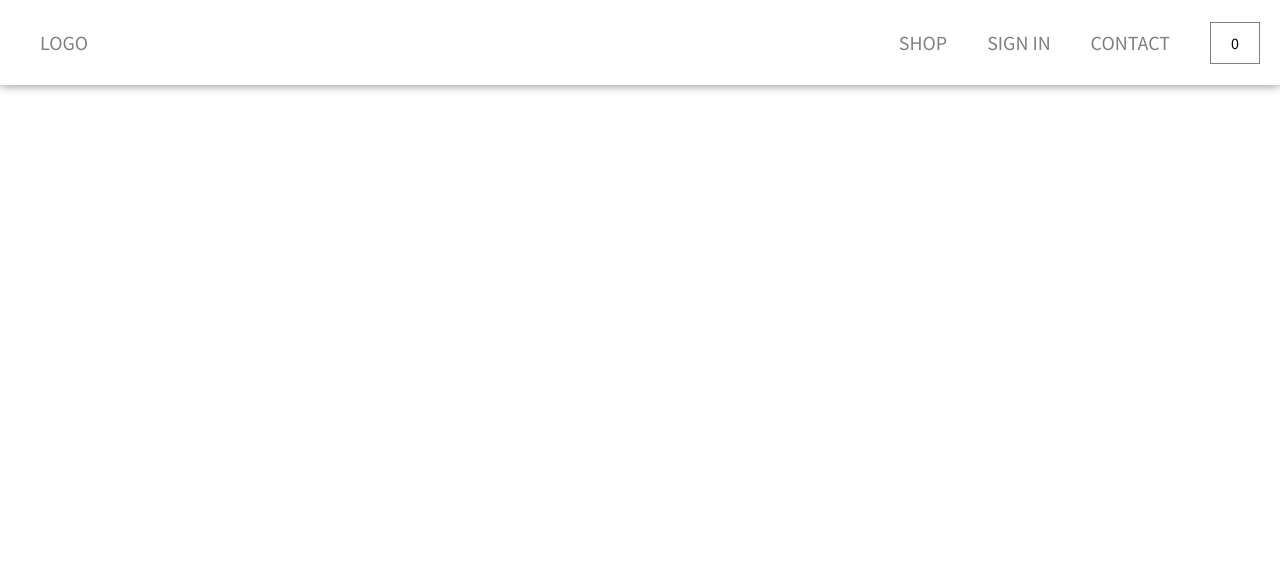
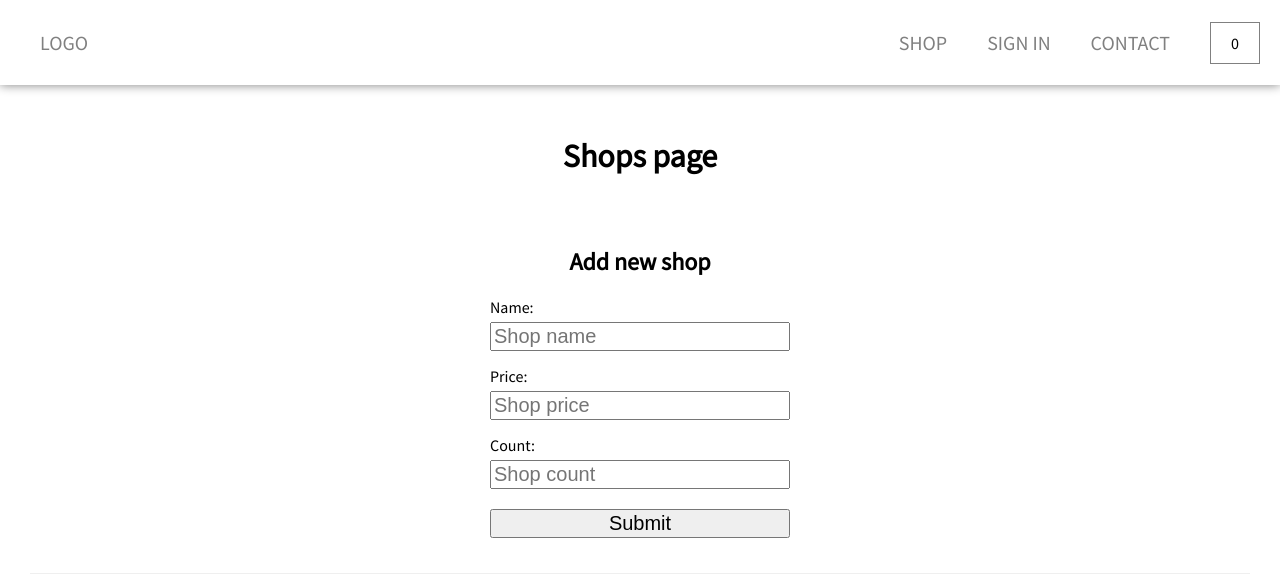
Before and after one commit to hakobyanviktoria8/coursehunter_react, a React (Create React App) app: page /shop in a window 1280 px wide. Shown: the top 576 px of the page. Built offline with nearby package versions, Linux system fonts and the light colour scheme; no server answers; the database is empty.

Commit message:
added fireStore in shop page, add new shop, and get it in /shop page

```diff
--- a/src/App.js
+++ b/src/App.js
@@ -3,12 +3,10 @@ import HomePage from './routes/HomePage';
 import Flowers from './components/Flowers';
 import Header from './components/Header';
 import SignIn from './routes/SignIn';
-import { Provider } from 'react-redux';
-import store from './redux/store';
+import Shop from './routes/Shop';
 
 function App() {
   return (
-    <Provider store={store}>
       <BrowserRouter>
         <Header />
         <Routes>
@@ -19,9 +17,9 @@ function App() {
             <Route path="/womens" element="womens" />
             <Route path="/mens" element="mens" />
             <Route path="/signin" element={<SignIn/>} />
+            <Route path="/shop" element={<Shop/>} />
         </Routes>
       </BrowserRouter>
-    </Provider>
   );
 }
 
--- /dev/null
+++ b/src/firebase_shops_config.js
@@ -0,0 +1,24 @@
+// Import the functions you need from the SDKs you need
+import { initializeApp } from "firebase/app";
+import { getFirestore } from "firebase/firestore";
+// import { getAnalytics } from "firebase/analytics";
+// TODO: Add SDKs for Firebase products that you want to use
+// https://firebase.google.com/docs/web/setup#available-libraries
+
+// Your web app's Firebase configuration
+// For Firebase JS SDK v7.20.0 and later, measurementId is optional
+const firebaseConfig = {
+  apiKey: "AIzaSyDtSUjIYrC9mY_mBFqKpKb8WlRbtNQwXBQ",
+  authDomain: "shops-10626.firebaseapp.com",
+  projectId: "shops-10626",
+  storageBucket: "shops-10626.appspot.com",
+  messagingSenderId: "1047457969904",
+  appId: "1:1047457969904:web:46a13aba5356a82273b435",
+  measurementId: "G-H981LXC2P4"
+};
+
+// Initialize Firebase
+const app = initializeApp(firebaseConfig);
+export const db = getFirestore(app);
+
+// const analytics = getAnalytics(app);
--- a/src/redux/rootReducer.js
+++ /dev/null
@@ -1,6 +0,0 @@
-import { combineReducers } from "redux";
-import userReducer from "./user/userReducer";
-
-export default combineReducers({
-    user: userReducer
-})
--- a/src/redux/store.js
+++ /dev/null
@@ -1,8 +0,0 @@
-import {createStore, applyMiddleware} from "redux"
-import logger from "redux-logger"
-import rootReducer from "./rootReducer"
-
-const middlwares = [logger]
-const store = createStore(rootReducer, applyMiddleware(...middlwares))
-
-export default store
--- a/src/redux/user/userAction.js
+++ /dev/null
@@ -1,4 +0,0 @@
-export const dataSignIn = (user) =>({
-    type: "SET_CURRENT_USER",
-    payload:user
-})
--- a/src/redux/user/userReducer.js
+++ /dev/null
@@ -1,15 +0,0 @@
-const INITIAL_STATE = {
-    dataSignIn: null
-}
-
-const userReducer = (state= INITIAL_STATE, action) =>{
-    switch(action.type){
-        case "SET_CURRENT_USER":
-            return {
-                ...state,
-                dataSignIn: action.payload
-            }
-        default:
-            return state
-    }
-}
--- /dev/null
+++ b/src/routes/Shop.js
@@ -0,0 +1,53 @@
+import { addDoc, collection, getDocs } from 'firebase/firestore'
+import React, { useState, useEffect } from 'react'
+import { db } from '../firebase_shops_config'
+import "./../styles/Shops.scss"
+
+function Shop() {
+    const [name,setName] = useState("")
+    const [price,setPrice] = useState("")
+    const [count,setCount] = useState("")
+    const [shops,setSops] = useState([])
+    const shopColectionRef = collection(db,"shops")
+
+    const createShop = async (e) => {
+        e.preventDefault()
+        await addDoc(shopColectionRef,{name, price, count})
+    }
+
+    useEffect(()=>{
+        const getShops = async()=>{
+            const data = await getDocs(shopColectionRef)
+            // console.log(data.docs)
+            setSops(data.docs.map(doc=>({...doc.data(), id: doc.id})))
+        }
+        getShops()
+    },[])
+
+  return (
+    <div  className="shopLists">
+        <h1>Shops page</h1>
+        <div className='addShopCard'>
+            <h2>Add new shop</h2>
+            <form onSubmit={createShop}>
+                Name: <input onChange={e=>setName(e.target.value)} type="text" placeholder="Shop name"/>
+                Price: <input onChange={e=>setPrice(e.target.value)} type="number" placeholder="Shop price"/>
+                Count: <input onChange={e=>setCount(e.target.value)} type="number" placeholder="Shop count"/>
+                <input type="submit" placeholder="Add Shop"/>
+            </form>
+        </div>
+        <div className="shopCardWrapper">
+            {shops.map(shop=>
+                <div key={shop.id} className="shopCard">
+                    <h2>{shop.name.toUpperCase()}</h2>
+                    <hr/>
+                    <p>Price: {shop.price}</p>
+                    <p>Count: {shop.count}</p>
+                </div>
+            )}
+        </div>
+    </div>
+  )
+}
+
+export default Shop
--- a/src/routes/SignIn.js
+++ b/src/routes/SignIn.js
@@ -5,17 +5,18 @@ function SignIn() {
     const [dataSignIn, setDataSignIn] = useState(null)
     const [dataSignUp, setDataSignUp] = useState(null)
 
-    // Submit Sign In
-    const handleSubmitSignIn=(e)=>{
-        e.preventDefault();
-        console.log(dataSignIn);
-    }
     const handleChangeSignIn =(e) =>{
         const {name, value} = e.target
         setDataSignIn({
             ...dataSignIn,
             [name] : value,
         })
+    }
+    // Submit Sign In
+    const handleSubmitSignIn=(e)=>{
+        e.preventDefault();
+        console.log(dataSignIn);
+
     }
 
     // Submit Sign Up
--- /dev/null
+++ b/src/styles/Shops.scss
@@ -0,0 +1,43 @@
+.shopLists{
+    padding: 30px;
+
+    h1{
+        text-align: center;
+    }
+    .addShopCard{
+        border-bottom: 1px solid rgb(239, 239, 239);
+        margin: 30px auto;
+        padding: 20px;
+
+        h2{
+            text-align: center;
+        }
+
+         form{
+            margin: 0 auto;
+            display: flex;
+            flex-direction: column;
+            width: 300px;
+
+            input{
+                font-size: 20px;
+                margin: 5px 0 15px;
+            }
+         }
+    }
+    .shopCardWrapper{
+        display: flex;
+        padding: 20px;
+        flex-wrap: wrap;
+
+        .shopCard{
+            width: 20%;
+            text-align: center;
+            padding: 20px;
+            box-sizing: border-box;
+            box-shadow: 0 0 10px rgb(198, 198, 198);
+            border-radius: 10px;
+            margin: 10px;
+        }
+    }
+}
```
Also changed, not shown: src/firebase/utils.js (deleted, +0 -95 lines), src/images/Screenshot_1.jpg (added).
